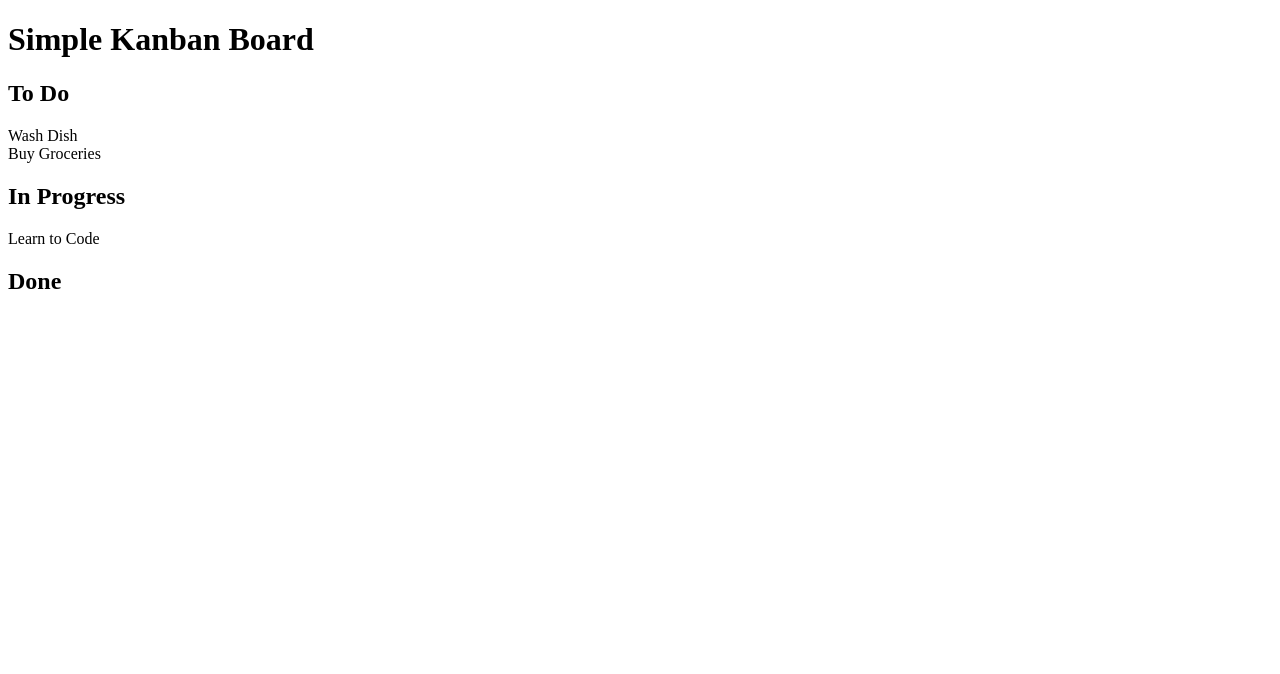
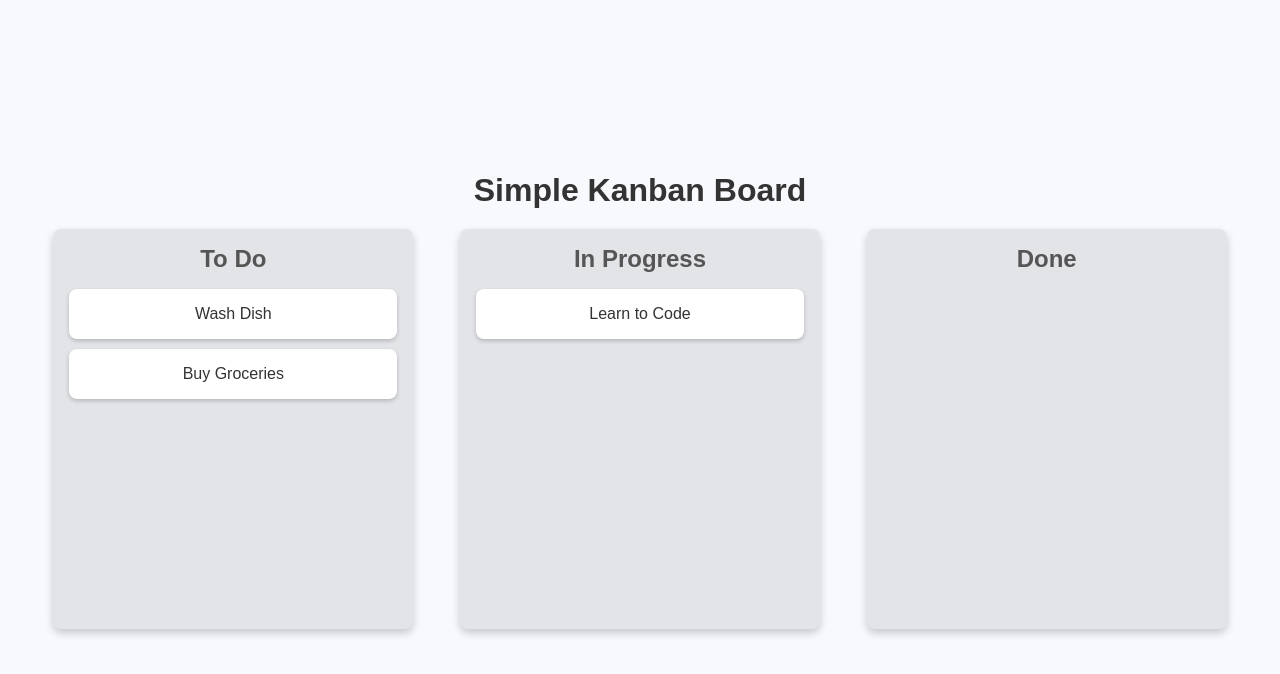
Before and after one commit to br1jraj/Drag-Drop, a plain HTML site: page index.html in a window 1280 px wide. Drawn offline with Linux system fonts and the light colour scheme.

Commit message:
updating css and html files

```diff
--- a/index.html
+++ b/index.html
@@ -22,7 +22,7 @@
             <!-- list 2 -->
             <section class="list" id="list2">
                 <h2>In Progress</h2>
-                <div class="card" id="card3">Learn to Code</div>
+                <div class="card" id="card3" draggable="true">Learn to Code</div>
             </section>
             <!-- list3 -->
              <section class="list" id="list3">
--- a/style.css
+++ b/style.css
@@ -0,0 +1,75 @@
+*{
+    margin: 0;
+    padding: 0;
+    box-sizing: border-box;
+}
+body{
+    font-family: sans-serif;
+    background-color: #f7f9fc;
+    display: flex;
+    align-items: center;
+    justify-content: center;
+    min-height: 100vh;
+}
+.container{
+    text-align: center;
+    width: 100%;
+    padding: 1.2rem;
+}
+h1{
+    color: #333;
+    margin-bottom: 20px;
+    font-size: 2rem;
+}
+.board{
+    display: flex;
+    justify-content: space-around;
+    align-items: flex-start;
+    width: 100%;
+    max-width: 1200px;
+    margin: 0 auto;
+    gap: 20px;
+}
+.list{
+    background:  #e3e4e8;
+    padding: 1rem;
+    border-radius: 8px;
+    width: 30%;
+    min-height: 400px;
+    box-shadow: 0 4px 8px rgba(0,0,0,0.2);
+}
+.list h2{
+    color: #555;
+    margin-bottom: 1rem;
+    font-size: 1.5rem;
+}
+.card{
+    background-color: white;
+    color: #333;
+    padding: 1rem;
+    margin-bottom: 10px;
+    border-radius: 8px;
+    cursor: grab;
+    box-shadow: 0 2px 4px rgba(0,0,0,0.2);
+    transition: all 0.2s;
+}
+.card:active{
+    cursor: grabbing;
+    transform: scale(1.05);
+    box-shadow: 0 4px 8px rgba(0,0,0,0.2);
+}
+.list.over{
+    background-color: #d1d3d8;
+}
+
+@media (max-width:768px){
+    .board{
+        flex-direction: column;
+        align-items: center;
+    }
+    .list{
+        width: 80%;
+        margin-bottom: 20px;
+
+    }
+}
```
